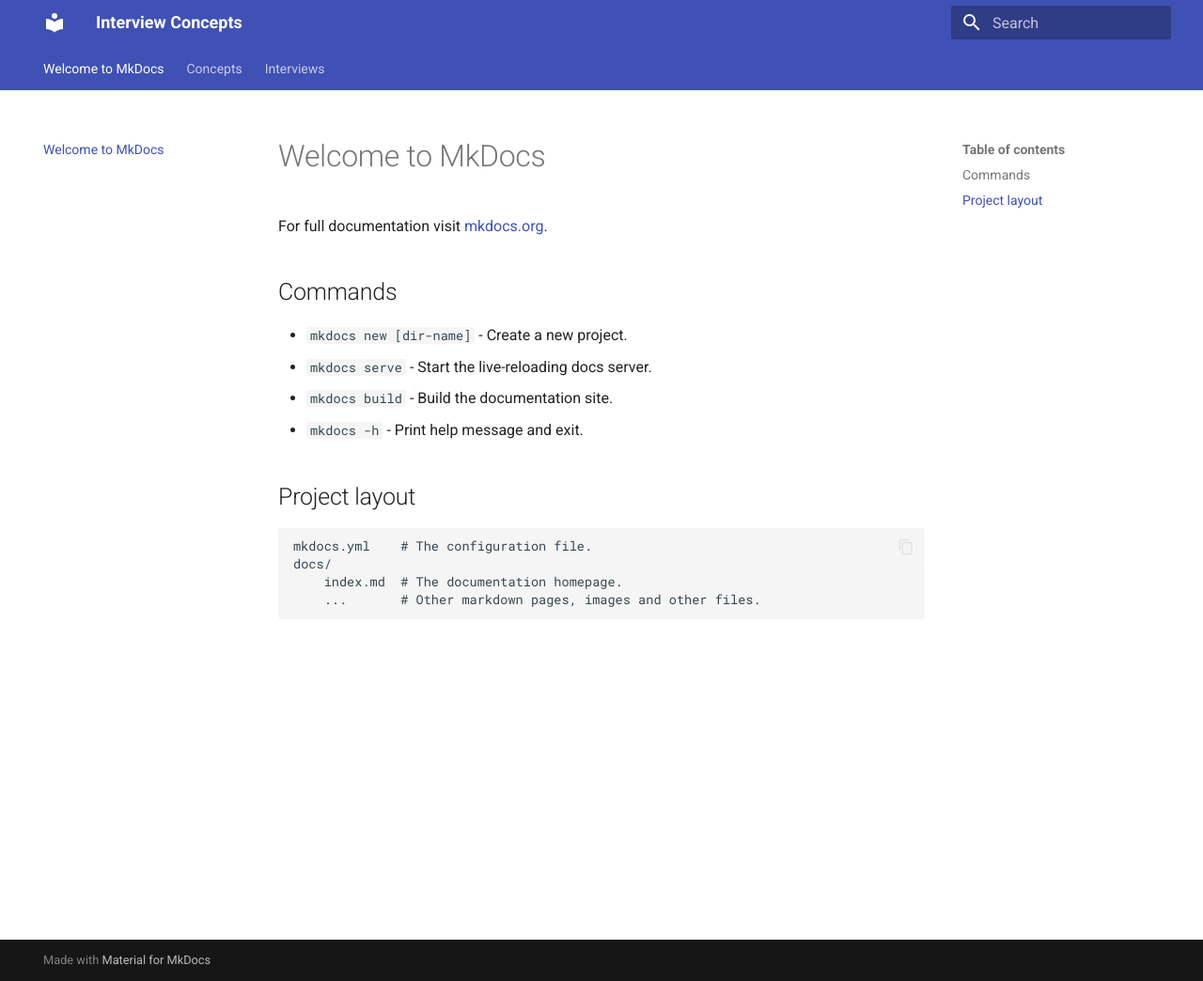
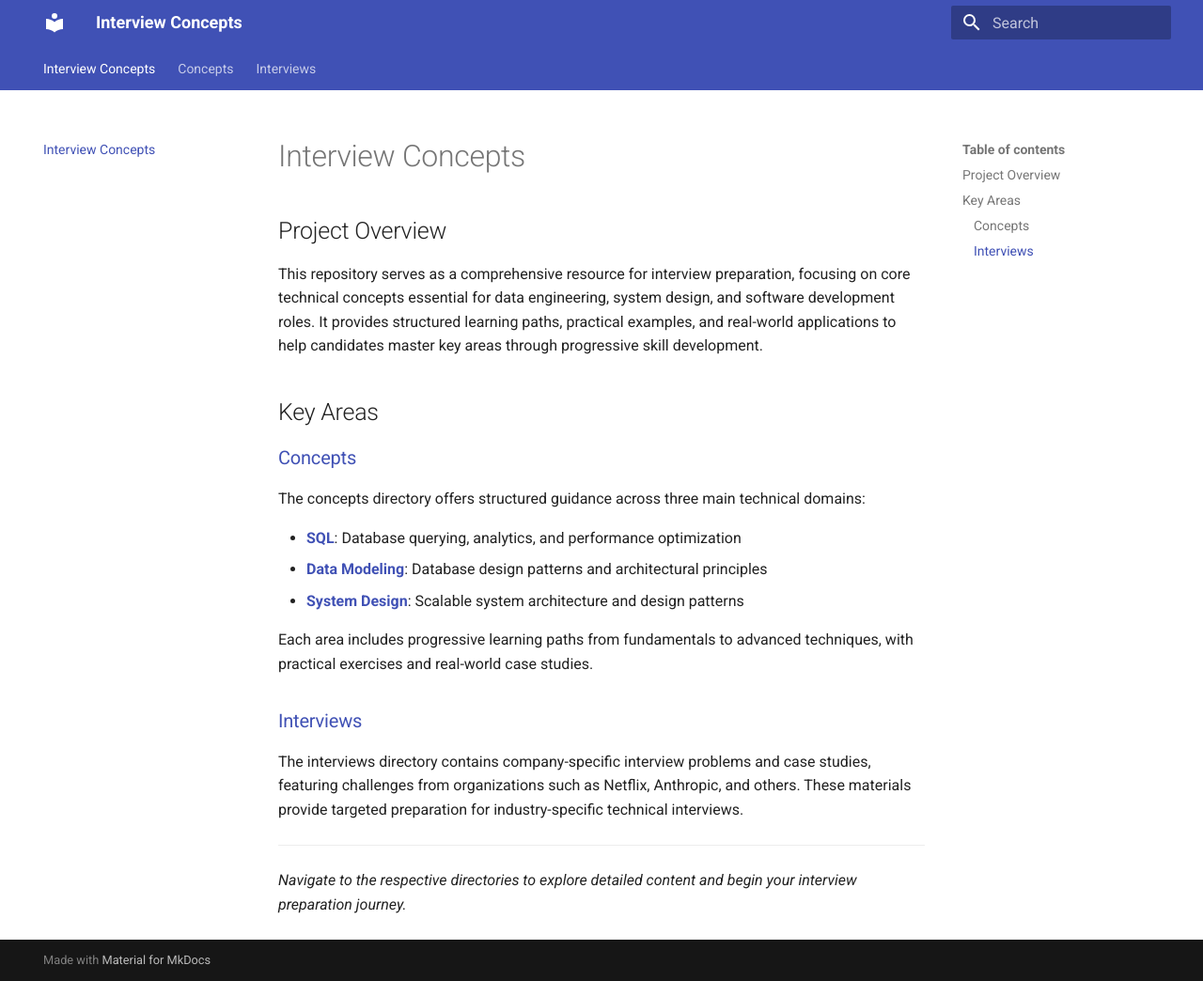
Before and after one commit to shogowarrior/interview-concepts, an MkDocs documentation site: the page built from docs/README.md, in a window 1280 px wide and 1044 px high. Shown: the whole window at 94% size. Built offline with MkDocs 1.6.1 and Material for MkDocs 9.7.7, drawn with Linux system fonts in a browser that asks for light colours.

Commit message:
more fixes

```diff
--- a/README.md
+++ b/docs/README.md
@@ -10,9 +10,9 @@
 
 The concepts directory offers structured guidance across three main technical domains:
 
-- **SQL**: Database querying, analytics, and performance optimization
-- **Data Modeling**: Database design patterns and architectural principles
-- **System Design**: Scalable system architecture and design patterns
+- [**SQL**](concepts/sql/): Database querying, analytics, and performance optimization
+- [**Data Modeling**](concepts/data-modeling/): Database design patterns and architectural principles
+- [**System Design**](concepts/system-design/): Scalable system architecture and design patterns
 
 Each area includes progressive learning paths from fundamentals to advanced techniques, with practical exercises and real-world case studies.
 
--- a/docs/index.md
+++ /dev/null
@@ -1,17 +0,0 @@
-# Welcome to MkDocs
-
-For full documentation visit [mkdocs.org](https://www.mkdocs.org).
-
-## Commands
-
-* `mkdocs new [dir-name]` - Create a new project.
-* `mkdocs serve` - Start the live-reloading docs server.
-* `mkdocs build` - Build the documentation site.
-* `mkdocs -h` - Print help message and exit.
-
-## Project layout
-
-    mkdocs.yml    # The configuration file.
-    docs/
-        index.md  # The documentation homepage.
-        ...       # Other markdown pages, images and other files.
--- a/mkdocs.yml
+++ b/mkdocs.yml
@@ -62,7 +62,7 @@
       name: Switch to system preference
 
   nav:
-    - Home:index.md
+    - Home: README.md
     - Concepts:
         - SQL: concepts/sql/README.md
         - Data Modeling: concepts/data-modeling/README.md
```
Also changed, not shown: other parts of docs/README.md (+1 -1 lines).
